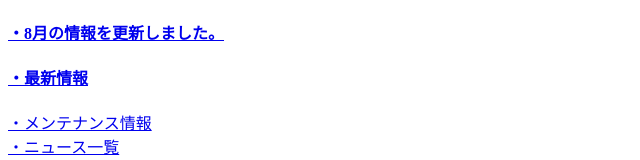
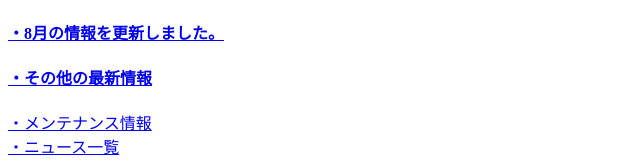
Before and after one commit to jungle379/Latest_movie_checker, a Next.js app: page / in a window 1280 px wide. Shown: the part 412-572 px from the top of the page, without its empty margins (0-640 px from the left). Built offline with nearby package versions, Linux system fonts and the light colour scheme.

Commit message:
🐛 枠修正

```diff
--- a/src/components/main.jsx
+++ b/src/components/main.jsx
@@ -7,13 +7,13 @@ export function Main() {
       <Header />
       <div className="mt-20 flex h-20 justify-around ml-5 mr-5">
         <Link href="/newest/latest">
-          <h1 className="bg-center w-1/3 text-center bg-gray-200 sm:text-4xl pt-5 pl-5 pr-5 hover:text-red-500 border-solid sm:border-4 sm:border-gray-400">今週公開の映画</h1>
+          <h1 className="bg-center w-1/3 text-center bg-gray-200 sm:text-4xl pt-5 pl-5 pr-5 hover:text-red-500 border-solid sm:border-4 sm:border-gray-400 border-2 border-gray-600">今週公開の映画</h1>
         </Link>
         <Link href="/archive/[page]" as="/archive/1">
-          <h2 className="bg-center w-1/3 text-center bg-gray-200 sm:text-4xl pt-5 pl-5 pr-5 hover:text-red-500 border-solid sm:border-4 sm:border-gray-400">今月公開予定の映画</h2>
+          <h2 className="bg-center w-1/3 text-center bg-gray-200 sm:text-4xl pt-5 pl-5 pr-5 hover:text-red-500 border-solid sm:border-4 sm:border-gray-400 border-2 border-gray-600">今月公開予定の映画</h2>
         </Link>
         <Link href="/near/map">
-          <h3 className="bg-center w-1/3 text-center bg-gray-200 sm:text-4xl pt-5 pl-5 pr-5 hover:text-red-500 border-solid sm:border-4 sm:border-gray-400">近くの映画館を探す</h3>
+          <h3 className="bg-center w-1/3 text-center bg-gray-200 sm:text-4xl pt-5 pl-5 pr-5 hover:text-red-500 border-solid sm:border-4 sm:border-gray-400 border-2 border-gray-600">近くの映画館を探す</h3>
         </Link>
       </div>
       <div className="flex justify-around mt-20 h-80 sm:border-dashed sm:border-8 sm:border-red-400 mr-40 ml-40">
@@ -22,7 +22,7 @@ export function Main() {
             <Link href="/newest/news1">・8月の情報を更新しました。</Link>
           </h4>
           <h4 className="mt-10 w-80 sm:text-xl text-blue-500 underline">
-            <Link href="/">・最新情報</Link>
+            <Link href="/">・その他の最新情報</Link>
           </h4>
         </div>
         <div className="sm:text-2xl mt-10 sm:w-80 text-blue-500 underline">
```
